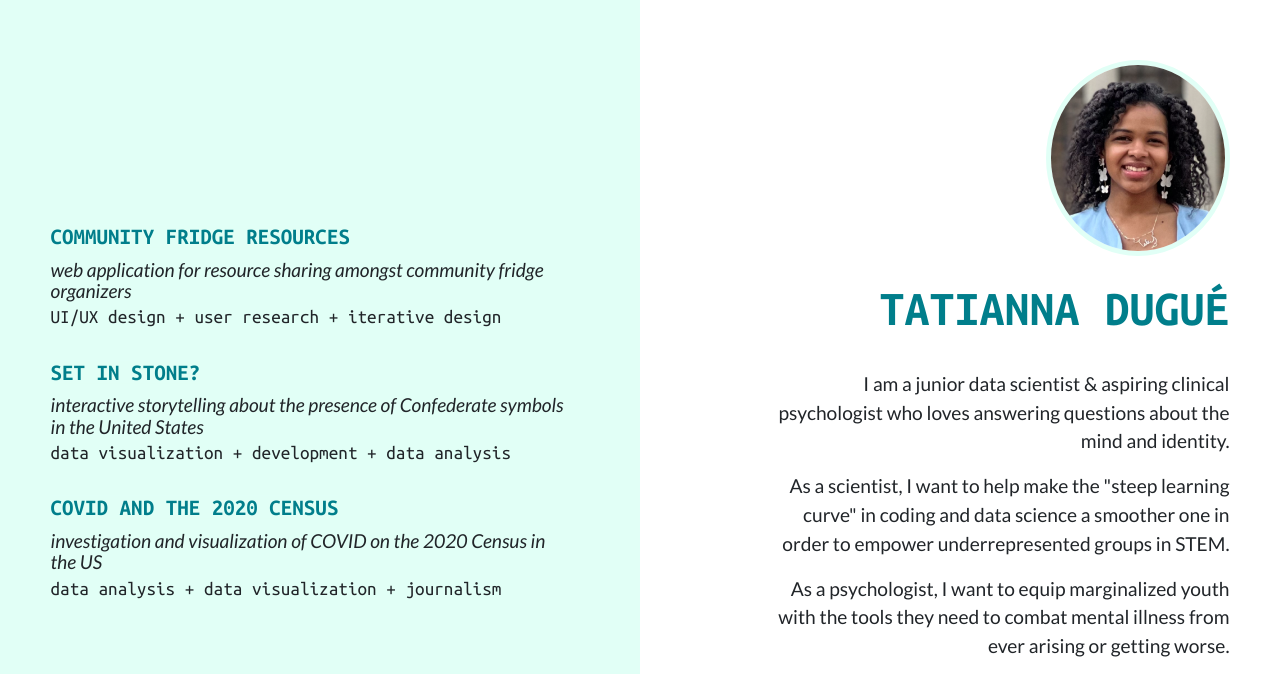
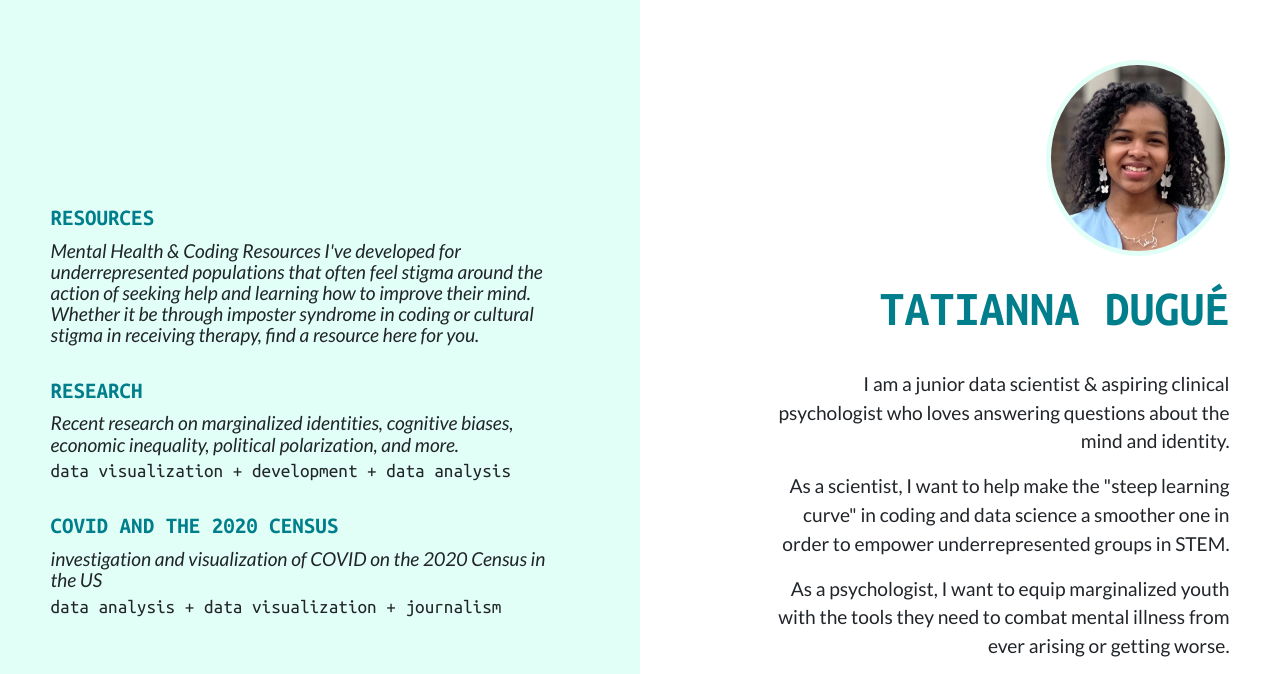
Before and after one commit to tatiannadugue/tatiannadugue.github.io, a plain HTML site: page index.html in a window 1280 px wide. Shown: the top 674 px of the page. Drawn offline with nearby package versions, Linux system fonts and the light colour scheme; a web font is replaced by a local one.

Commit message:
Update index.html

```diff
--- a/index.html
+++ b/index.html
@@ -47,13 +47,13 @@
       <div class="col-md-6 order-md-1 index_column_left">
         <div class="toc">
 
-        <h2 class="index_list"><a href="CFResources/index.html">Community Fridge Resources</a></h2>
-        <p><em>web application for resource sharing amongst community fridge organizers  </em></p>
-        <p class="tags"> UI/UX design + user research + iterative design </p>
+        <h2 class="index_list"><a href="Resources/index.html">Resources</a></h2>
+        <p><em>Mental Health & Coding Resources I've developed for underrepresented populations that often feel stigma around the action of seeking help and learning how to improve their mind. Whether it be through imposter syndrome in coding or cultural stigma in receiving therapy, find a resource here for you.  </em></p>
 
 
-        <h2 class="index_list"><a href="setinStone.html">Set in Stone?</a></h2>
-        <p><em>interactive storytelling about the presence of Confederate symbols in the United States </em></p>
+
+        <h2 class="index_list"><a href="Published Research/PublishedResearch.html">Research</a></h2>
+        <p><em> Recent research on marginalized identities, cognitive biases, economic inequality, political polarization, and more. </em></p>
         <p class="tags">  data visualization + development + data analysis</p>
 
 
```
